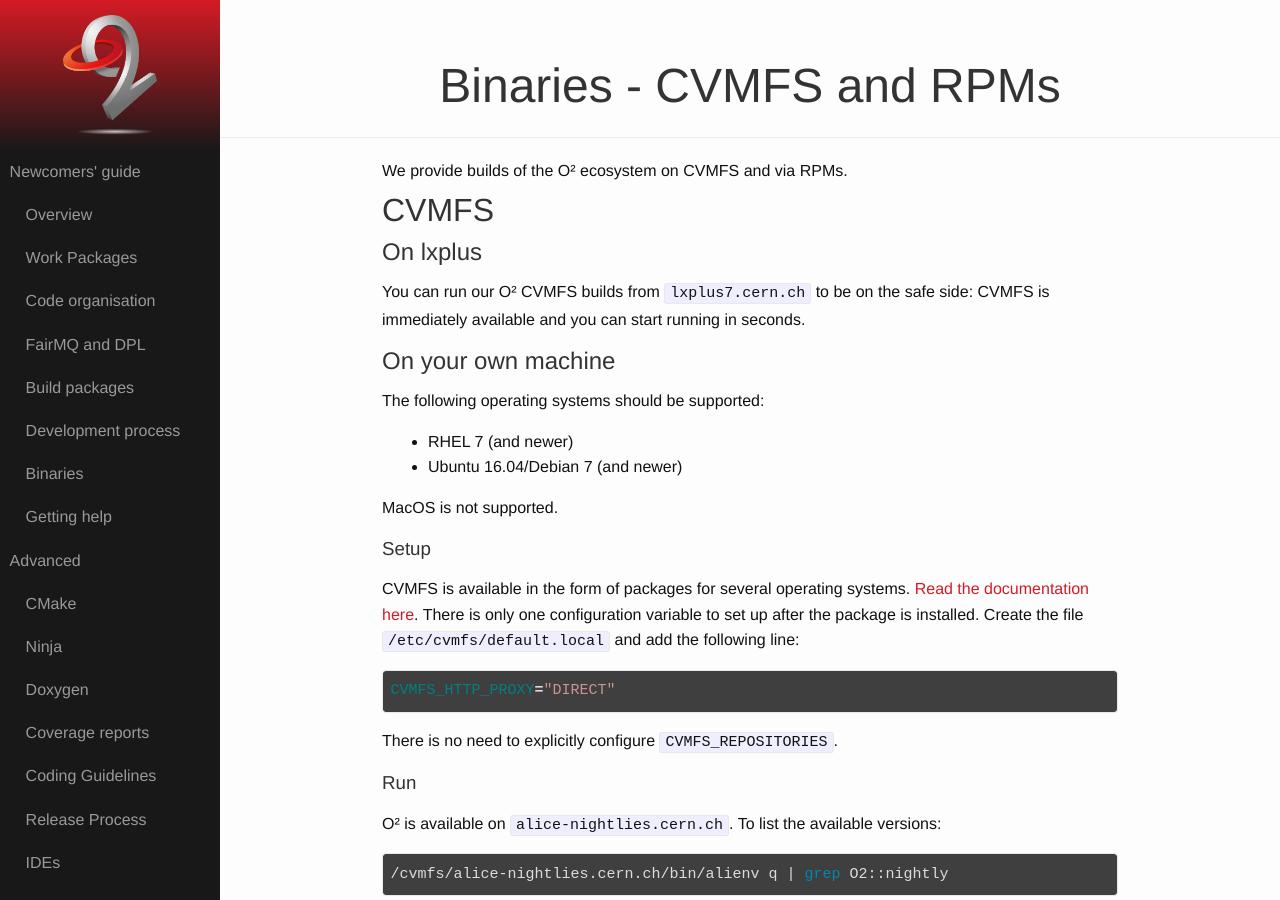
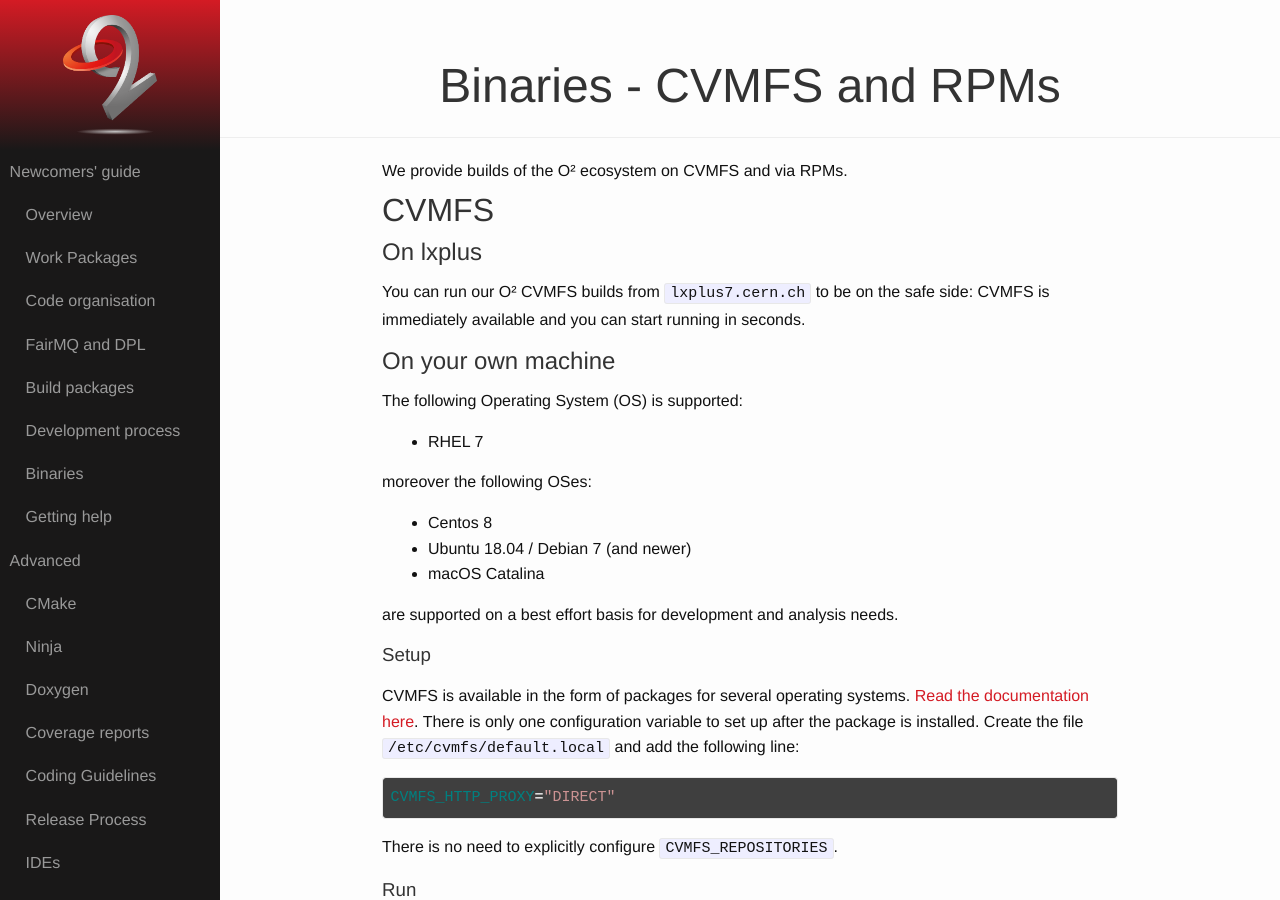
Before and after one commit to AliceO2Group/AliceO2Group.github.io, a Jekyll site: the page built from quickstart/binaries.markdown, in a window 1280 px wide and 900 px high. Built offline with Jekyll 4.4.1, drawn with Linux system fonts in a browser that asks for light colours.

Commit message:
Update binaries.markdown

```diff
--- a/quickstart/binaries.markdown
+++ b/quickstart/binaries.markdown
@@ -13,12 +13,17 @@ available and you can start running in seconds.
 
 ## On your own machine
 
-The following operating systems should be supported:
+The following Operating System (OS) is supported:
 
-  * RHEL 7 (and newer)
-  * Ubuntu 16.04/Debian 7 (and newer)
+  * RHEL 7
 
-MacOS is not supported.
+moreover the following OSes:
+
+* Centos 8
+* Ubuntu 18.04 / Debian 7 (and newer)
+* macOS Catalina
+
+are supported on a best effort basis for development and analysis needs.
 
 ### Setup
 
```
